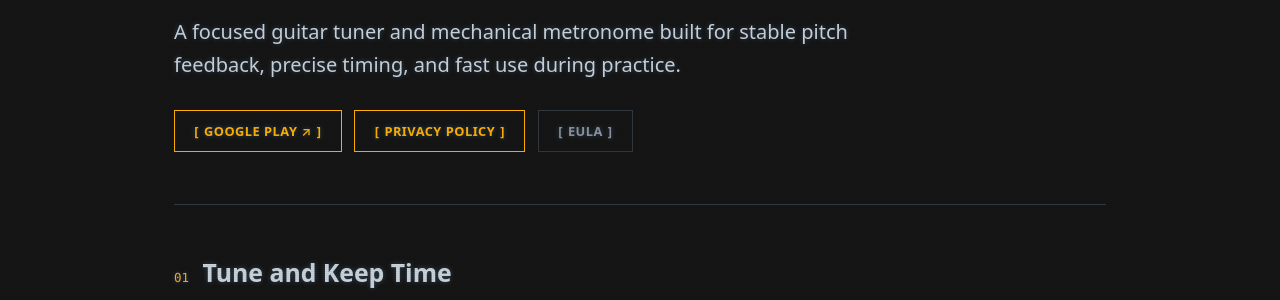
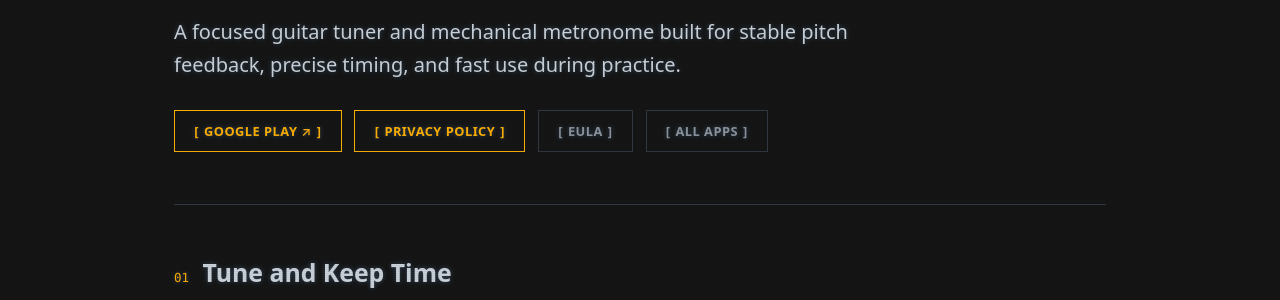
Before and after one commit to MOTHblank/mothblank.github.io, a Jekyll site: the page built from hestia-tuner.html, in a window 1280 px wide. Shown: the part 386-686 px from the top of the page. Built offline with Jekyll 4.4.1, drawn with Linux system fonts in a browser that asks for light colours.

Commit message:
Use app manifest on hestia-tuner.html

```diff
--- a/hestia-tuner.html
+++ b/hestia-tuner.html
@@ -24,11 +25,7 @@ back_label: "back_home"
             <div class="product-kicker hestia-accent">ANDROID UTILITY · PRODUCTION</div>
             <h1>Hestia Tuner</h1>
             <p class="product-lede">A focused guitar tuner and mechanical metronome built for stable pitch feedback, precise timing, and fast use during practice.</p>
-            <div class="product-actions">
-                <a href="https://play.google.com/store/apps/details?id=com.mothblank.hestiatuner" class="btn btn-store btn-store-amber" target="_blank" rel="noopener noreferrer">Google Play ↗</a>
-                <a href="privacy-hestia.html" class="btn btn-hestia">Privacy Policy</a>
-                <a href="eula-hestia.html" class="btn btn-secondary">EULA</a>
-            </div>
+            {% include product-actions.html lang=page.lang %}
         </section>
 
         <section class="product-section">
@@ -53,9 +50,6 @@ back_label: "back_home"
         <section class="product-section">
             <div class="section-heading hestia-heading"><span>03</span><h2>Policies</h2></div>
             <p>Hestia Tuner has dedicated privacy and license pages for the production Android release.</p>
-            <div class="product-actions">
-                <a href="privacy-hestia.html" class="text-cta hestia-text-cta">Privacy Policy →</a>
-                <a href="eula-hestia.html" class="text-cta hestia-text-cta">EULA →</a>
-            </div>
+            {% include product-policy-links.html lang=page.lang %}
         </section>
     </main>
```
Also changed, not shown: other parts of hestia-tuner.html (+1 -0 lines).
